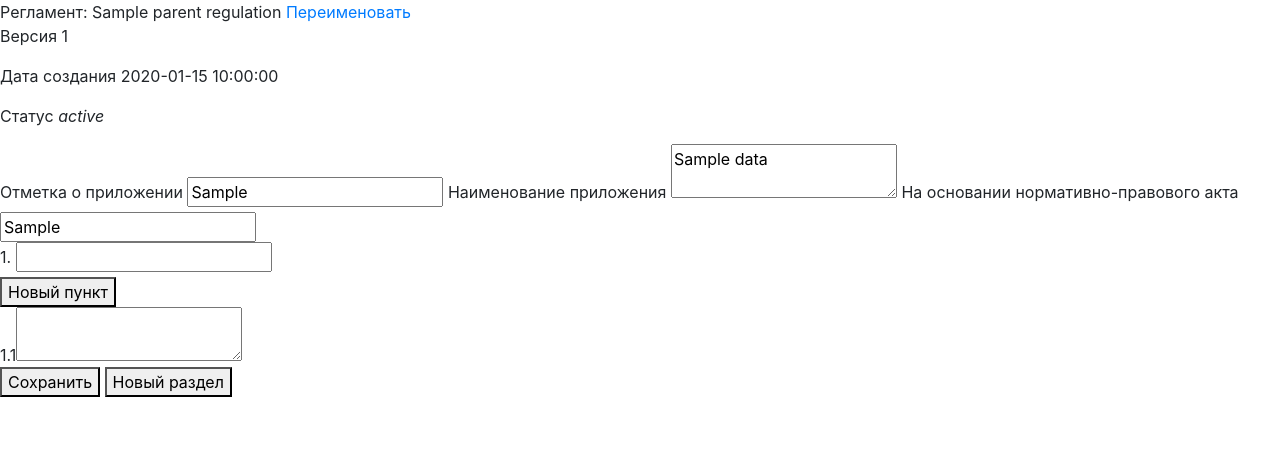
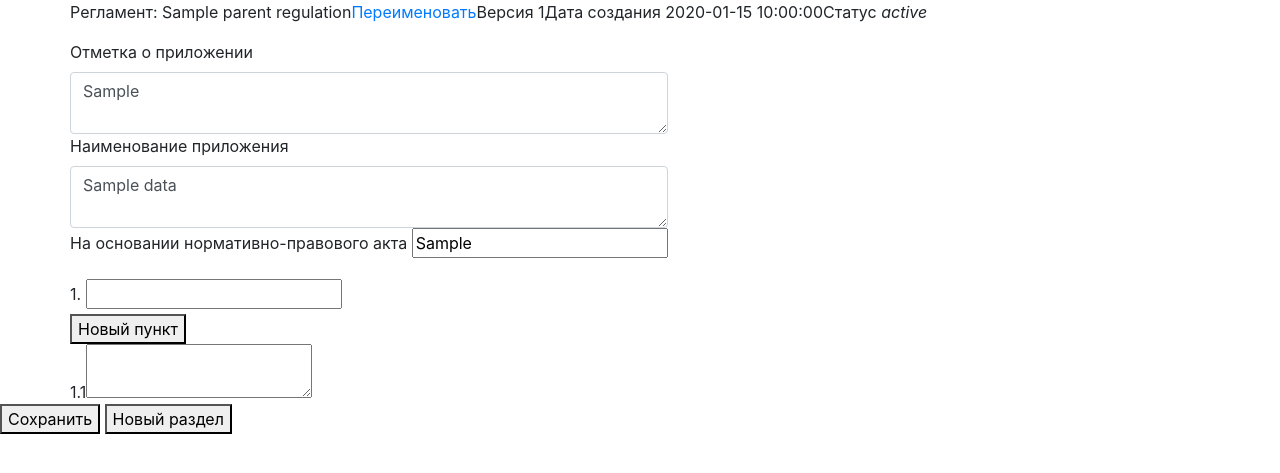
Before and after one commit to romakir/kanbala, a Flask app: template app/templates/main/regulation_editor.html in a window 1280 px wide. Shown: the top 473 px of the page. Run offline with Flask 2, Linux system fonts and the light colour scheme; the template is opened without the code that fills it: most values are stand-ins (such as "Sample title", 1, 10 or a date in 2020); data that the repository does not hold is empty; some libraries are stand-ins or nearby versions.

Commit message:
верстка редактора Рома

```diff
--- a/app/templates/main/regulation_editor.html
+++ b/app/templates/main/regulation_editor.html
@@ -1,20 +1,26 @@
 {% extends 'base.html' %}
 
 {% block content %}
+    <div class="container">
+        <div class="row">
             <span>Регламент: {{ regulation_version.parent_regulation().short_name }}</span>
             <a href="#">Переименовать</a>
             <p>Версия {{ regulation_version.version_number }}</p>
             <p>Дата создания {{ regulation_version.created }}</p>
             <p>Статус <em>{{ regulation_version.status }}</em></p>
             <form method="POST" action='/save_regulation_{{ regulation_version.id }}' id='editor'>
-        <div id='headers'>
+                <div class="form-group " id='headers'>
                     <div id='hdrs'>
+                        <div class="">
                             <label for='header_application'>Отметка о приложении</label>
-                <input name='header_application' id='header_application' type="text" value="{{ data['header_application'] }}">
+                            <textarea class='form-control' name='header_application' id='header_application'>{{ data['header_application'] }}</textarea>
+                        </div>
+                        <div >
                             <label for='header_name'>Наименование приложения</label>
-                <textarea name='header_name'  id='header_name'>{{ data['header_name'] }}</textarea>
+                            <textarea class='form-control' name='header_name'  id='header_name'>{{ data['header_name'] }}</textarea>
                             <label for='header_base_doc'>На основании нормативно-правового акта</label>
                             <input name='header_base_doc'  id='header_base_doc' value="{{ data['header_base_doc'] }}">
+                        </div>
                     </div>
                 </div>
                 <div>
@@ -33,6 +39,9 @@
                     </div>
                 </div>
             </form>
+
+        </div>
+    </div>
     <button form="editor" type="submit">Сохранить</button>
     <button onclick="event.preventDefault(); new_section()">Новый раздел</button>
 {% endblock %}
```
Lines whose indentation alone changed are shown as unchanged.
